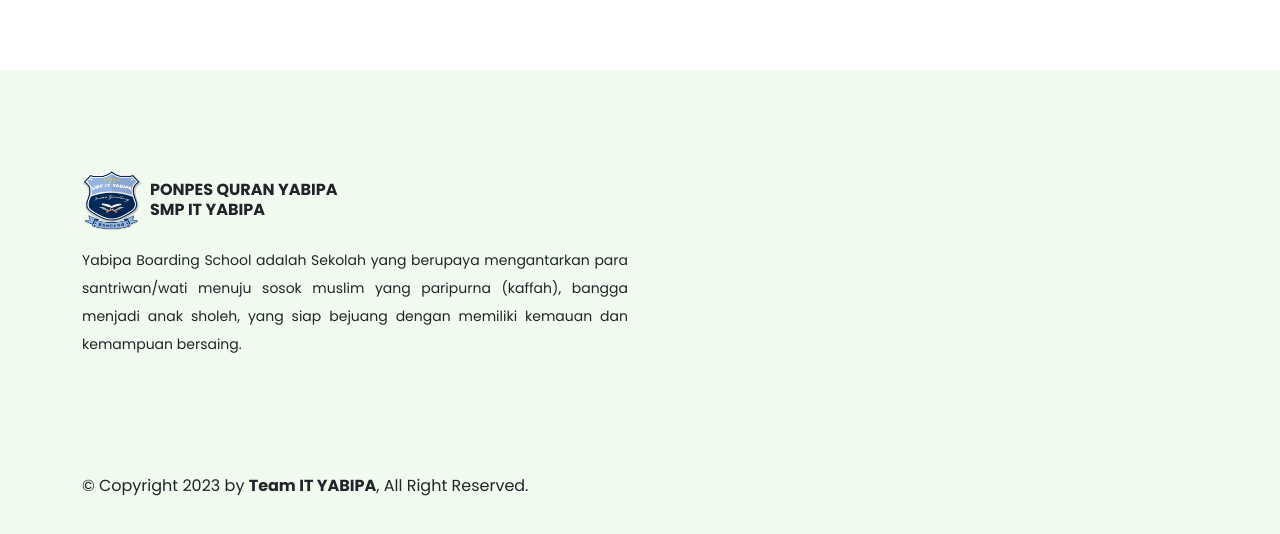
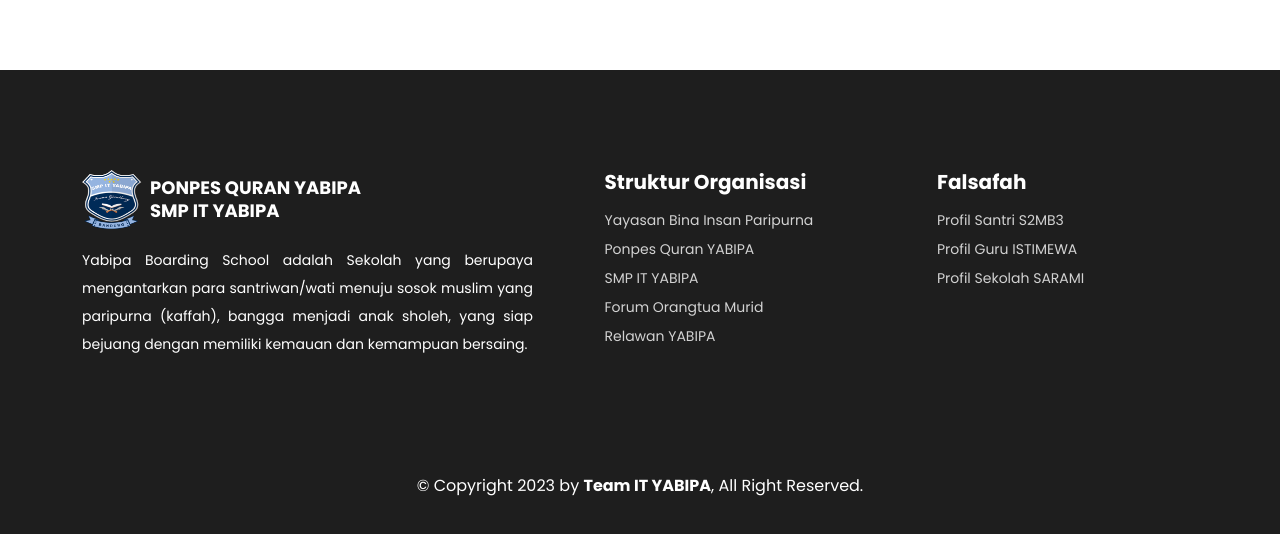
Before and after one commit to dikymonz/web-yabipa, a React (Vite) app: page / in a window 1280 px wide. Shown: the part 5741-6275 px from the top of the page. Built offline with nearby package versions, Linux system fonts and the light colour scheme.

Commit message:
revisi footer

```diff
--- a/src/components/FooterComponent.jsx
+++ b/src/components/FooterComponent.jsx
@@ -6,8 +6,8 @@ const FooterComponent = () => {
   return (
     <div className="footer">
       <Container>
-        <Row className="d-flex justify-content-between flex-lg-row flex-column-reverse row-gap-5">
-          <Col lg="6">
+        <Row className="d-flex justify-content-between row-gap-5">
+          <Col lg="5">
             <div className="d-flex align-items-center mb-3">
               <img alt="" src={Logo} width="60" height="60" className="logo-img d-inline-block align-top me-2" />
               <div className="d-flex flex-column">
@@ -15,14 +15,28 @@ const FooterComponent = () => {
                 <p className="logo-text m-0 fw-bold lh-sm">SMP IT YABIPA</p>
               </div>
             </div>
-            <p className="lh-lg" style={{ fontSize: "14px", textAlign: "justify" }}>
+            <p className="lh-lg" style={{ fontSize: "14px", textAlign: "justify", color: "white" }}>
               Yabipa Boarding School adalah Sekolah yang berupaya mengantarkan para santriwan/wati menuju sosok muslim yang paripurna (kaffah), bangga menjadi anak sholeh, yang siap bejuang dengan memiliki kemauan dan kemampuan bersaing.
             </p>
+          </Col>
+          <Col lg="3" className="menu-footer d-flex flex-column row-gap-2">
+            <h5 className="fw-bold text-white">Struktur Organisasi</h5>
+            <a href="">Yayasan Bina Insan Paripurna</a>
+            <a href="">Ponpes Quran YABIPA</a>
+            <a href="">SMP IT YABIPA</a>
+            <a href="">Forum Orangtua Murid</a>
+            <a href="">Relawan YABIPA</a>
+          </Col>
+          <Col lg="3" className="menu-footer d-flex flex-column row-gap-2">
+            <h5 className="fw-bold text-white">Falsafah</h5>
+            <a href="">Profil Santri S2MB3</a>
+            <a href="">Profil Guru ISTIMEWA</a>
+            <a href="">Profil Sekolah SARAMI</a>
           </Col>
         </Row>
         <Row style={{ marginTop: "100px" }}>
           <Col>
-            <p className="px-md-0 px-3 text-sm-start text-center">
+            <p className="px-md-0 px-3 text-center text-white">
               &copy; Copyright {new Date().getFullYear()} by <span className="fw-bold">Team IT YABIPA</span>, All Right Reserved.
             </p>
           </Col>
--- a/src/main.css
+++ b/src/main.css
@@ -277,12 +277,21 @@
   padding-top: 100px;
   padding-bottom: 30px;
   margin-top: 100px;
-  background-color: #f1faee;
+  background-color: #1e1e1e;
 }
 
-@media screen and (max-width: 992px) {
-  .footer .row:nth-child(1) {
-    flex-direction: row-reverse;
-  }
+.footer .logo-text {
+  font-size: 18px;
+  color: white;
+}
+
+.footer .row:nth-child(1) .menu-footer a {
+  text-decoration: none;
+  color: rgba(255, 255, 255, 0.8);
+  font-size: 14px;
+}
+
+.footer .row:nth-child(1) .menu-footer a:hover {
+  color: white;
 }
 /* Footer */
```
